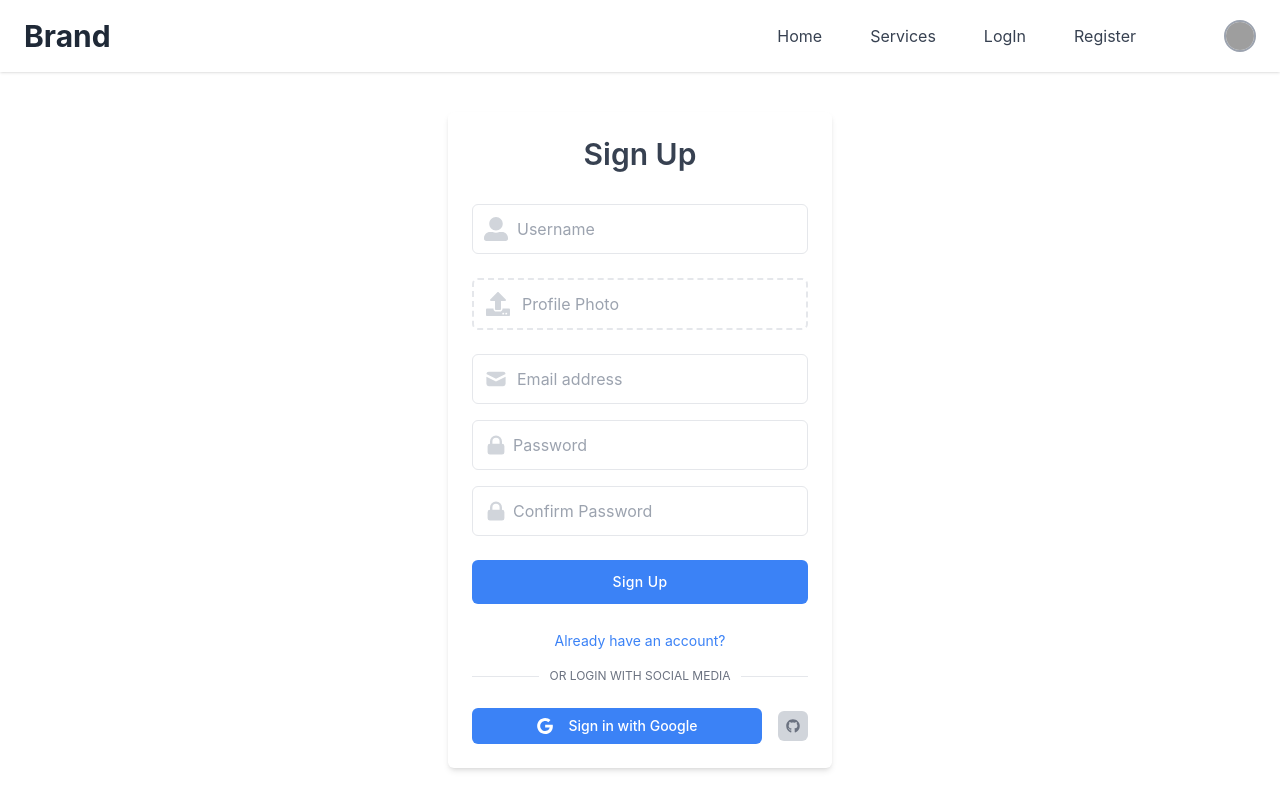
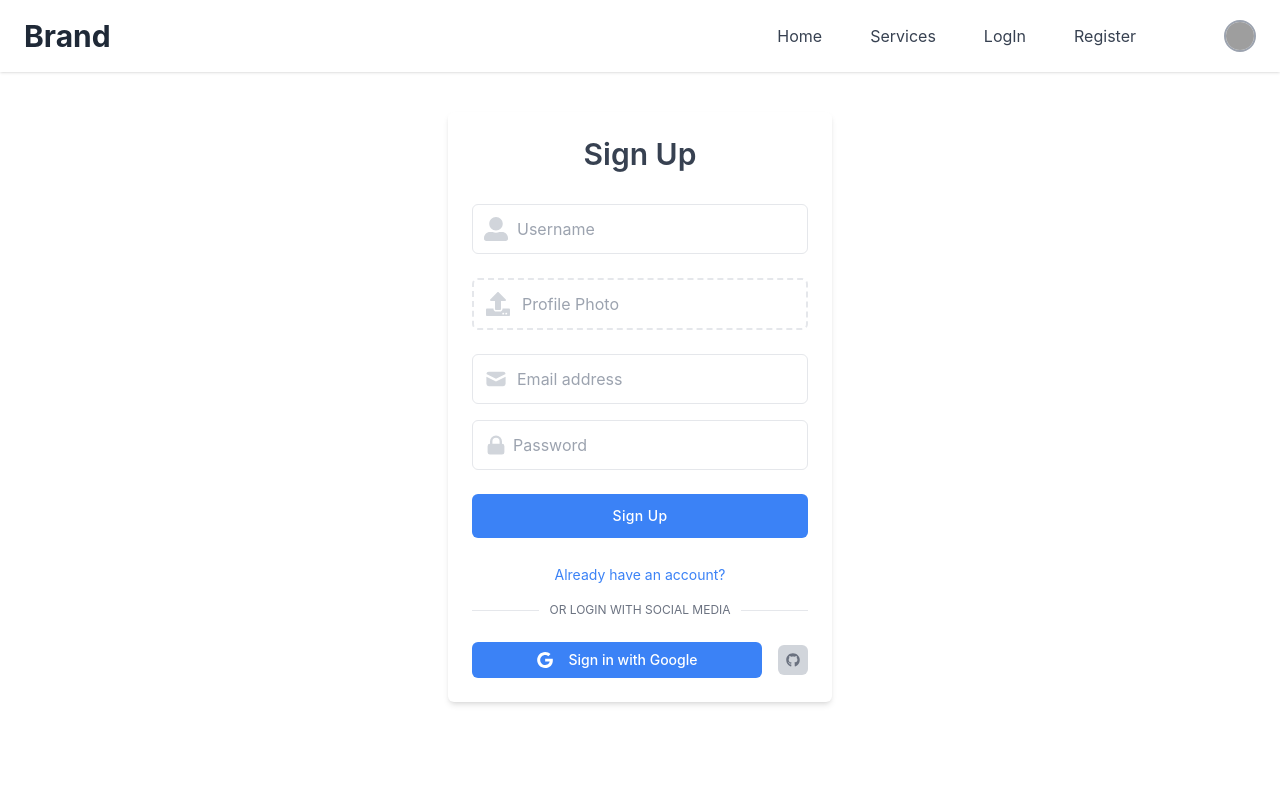
Before and after one commit to webnur/nur-kitchen-clinet, a React (Create React App) app: page /register in a window 1280 px wide. Built offline with nearby package versions, Linux system fonts and the light colour scheme; grey boxes are pictures that could not be loaded.

Commit message:
login and register page design done alhamdulillah

```diff
--- a/src/pages/LogIn/LogIn.js
+++ b/src/pages/LogIn/LogIn.js
@@ -3,14 +3,23 @@ import { FaGithub } from 'react-icons/fa';
 import { Link } from 'react-router-dom';
 
 const LogIn = () => {
+
+    const handleSubmit = (event) => {
+        event.preventDefault();
+        const form = event.target;
+        const email = form.email.value;
+        const password = form.password.value;
+        console.log(email, password)
+    }
+
     return (
         <div className="sm:w-full max-w-sm p-6 m-auto mx-auto bg-white rounded-md shadow-md dark:bg-gray-800 mt-8">
         <h1 className="text-3xl font-semibold text-center text-gray-700 dark:text-white">Log In</h1>
 
-        <form className="mt-6">
+        <form onSubmit={handleSubmit} className="mt-6">
             <div>
                 <label htmlFor="username" className="block text-sm text-gray-800 dark:text-gray-200">Username</label>
-                <input type="text" className="block w-full px-4 py-2 mt-2 text-gray-700 bg-white border rounded-md dark:bg-gray-800 dark:text-gray-300 dark:border-gray-600 focus:border-blue-400 dark:focus:border-blue-300 focus:ring-blue-300 focus:outline-none focus:ring focus:ring-opacity-40" />
+                <input type="email" name='email' className="block w-full px-4 py-2 mt-2 text-gray-700 bg-white border rounded-md dark:bg-gray-800 dark:text-gray-300 dark:border-gray-600 focus:border-blue-400 dark:focus:border-blue-300 focus:ring-blue-300 focus:outline-none focus:ring focus:ring-opacity-40" placeholder='email' required />
             </div>
 
             <div className="mt-4">
@@ -19,7 +28,7 @@ const LogIn = () => {
                     <Link to='' className="text-xs text-gray-600 dark:text-gray-400 hover:underline">Forget Password?</Link>
                 </div>
 
-                <input type="password" className="block w-full px-4 py-2 mt-2 text-gray-700 bg-white border rounded-md dark:bg-gray-800 dark:text-gray-300 dark:border-gray-600 focus:border-blue-400 dark:focus:border-blue-300 focus:ring-blue-300 focus:outline-none focus:ring focus:ring-opacity-40" />
+                <input type="password" name='password' className="block w-full px-4 py-2 mt-2 text-gray-700 bg-white border rounded-md dark:bg-gray-800 dark:text-gray-300 dark:border-gray-600 focus:border-blue-400 dark:focus:border-blue-300 focus:ring-blue-300 focus:outline-none focus:ring focus:ring-opacity-40" placeholder='password' />
             </div>
 
             <div className="mt-6">
--- a/src/pages/Register/Register.js
+++ b/src/pages/Register/Register.js
@@ -4,11 +4,22 @@ import { HiMail, HiLockClosed } from "react-icons/hi";
 import { Link } from 'react-router-dom';
 
 const Register = () => {
+
+    const handleRegister = (event) => {
+        event.preventDefault();
+        const form = event.target;
+        const username = form.username.value;
+        const email = form.email.value;
+        const password = form.password.value;
+        const file = form.file.value;
+        console.log(email, password, username, file)
+    }
+
     return (
         <section className="bg-white dark:bg-gray-900 mt-10">
             <div className="sm:w-full max-w-sm p-6 m-auto mx-auto bg-white rounded-md shadow-md dark:bg-gray-800 mt-8">
 
-                <form className="w-full max-w-md">
+                <form onSubmit={handleRegister} className="w-full max-w-md">
 
                     <h1 className="text-3xl font-semibold text-center text-gray-700 dark:text-white">Sign Up</h1>
                     <div className="relative flex items-center mt-8">
@@ -16,14 +27,14 @@ const Register = () => {
                             <FaUserAlt className="w-6 h-6 mx-3 text-gray-300 dark:text-gray-500"></FaUserAlt>
                         </span>
 
-                        <input type="text" className="block w-full py-3 text-gray-700 bg-white border rounded-md px-11 dark:bg-gray-900 dark:text-gray-300 dark:border-gray-600 focus:border-blue-400 dark:focus:border-blue-300 focus:ring-blue-300 focus:outline-none focus:ring focus:ring-opacity-40" placeholder="Username" />
+                        <input type="text" name='username' className="block w-full py-3 text-gray-700 bg-white border rounded-md px-11 dark:bg-gray-900 dark:text-gray-300 dark:border-gray-600 focus:border-blue-400 dark:focus:border-blue-300 focus:ring-blue-300 focus:outline-none focus:ring focus:ring-opacity-40" placeholder="Username" />
                     </div>
 
                     <label htmlFor="dropzone-file" className="flex items-center px-3 py-3 mx-auto mt-6 text-center bg-white border-2 border-dashed rounded-md cursor-pointer dark:border-gray-600 dark:bg-gray-900">
                         <FaUpload className="w-6 h-6 text-gray-300 dark:text-gray-500"></FaUpload>
                         <h2 className="mx-3 text-gray-400">Profile Photo</h2>
 
-                        <input id="dropzone-file" type="file" className="hidden" />
+                        <input id="dropzone-file" type="file" name='file' accept="image/png, image/jpeg" className="hidden" />
                     </label>
 
                     <div className="relative flex items-center mt-6">
@@ -31,7 +42,7 @@ const Register = () => {
                             <HiMail className="w-6 h-6 mx-3 text-gray-300 dark:text-gray-500"></HiMail>
                         </span>
 
-                        <input type="email" className="block w-full py-3 text-gray-700 bg-white border rounded-md px-11 dark:bg-gray-900 dark:text-gray-300 dark:border-gray-600 focus:border-blue-400 dark:focus:border-blue-300 focus:ring-blue-300 focus:outline-none focus:ring focus:ring-opacity-40" placeholder="Email address" />
+                        <input type="email" name='email' className="block w-full py-3 text-gray-700 bg-white border rounded-md px-11 dark:bg-gray-900 dark:text-gray-300 dark:border-gray-600 focus:border-blue-400 dark:focus:border-blue-300 focus:ring-blue-300 focus:outline-none focus:ring focus:ring-opacity-40" placeholder="Email address" />
                     </div>
 
                     <div className="relative flex items-center mt-4">
@@ -39,17 +50,8 @@ const Register = () => {
                             <HiLockClosed className="w-6 h-6 mx-3 text-gray-300 dark:text-gray-500"></HiLockClosed>
                         </span>
 
-                        <input type="password" className="block w-full px-10 py-3 text-gray-700 bg-white border rounded-md dark:bg-gray-900 dark:text-gray-300 dark:border-gray-600 focus:border-blue-400 dark:focus:border-blue-300 focus:ring-blue-300 focus:outline-none focus:ring focus:ring-opacity-40" placeholder="Password" />
+                        <input type="password" name='password' className="block w-full px-10 py-3 text-gray-700 bg-white border rounded-md dark:bg-gray-900 dark:text-gray-300 dark:border-gray-600 focus:border-blue-400 dark:focus:border-blue-300 focus:ring-blue-300 focus:outline-none focus:ring focus:ring-opacity-40" placeholder="Password" />
                     </div>
-
-                    <div className="relative flex items-center mt-4">
-                        <span className="absolute">
-                            <HiLockClosed className="w-6 h-6 mx-3 text-gray-300 dark:text-gray-500"></HiLockClosed>
-                        </span>
-
-                        <input type="password" className="block w-full px-10 py-3 text-gray-700 bg-white border rounded-md dark:bg-gray-900 dark:text-gray-300 dark:border-gray-600 focus:border-blue-400 dark:focus:border-blue-300 focus:ring-blue-300 focus:outline-none focus:ring focus:ring-opacity-40" placeholder="Confirm Password" />
-                    </div>
-
                     <div className="mt-6">
                         <button className="w-full px-6 py-3 text-sm font-medium tracking-wide text-white capitalize transition-colors duration-300 transform bg-blue-500 rounded-md hover:bg-blue-400 focus:outline-none focus:ring focus:ring-blue-300 focus:ring-opacity-50">
                             Sign Up
```
